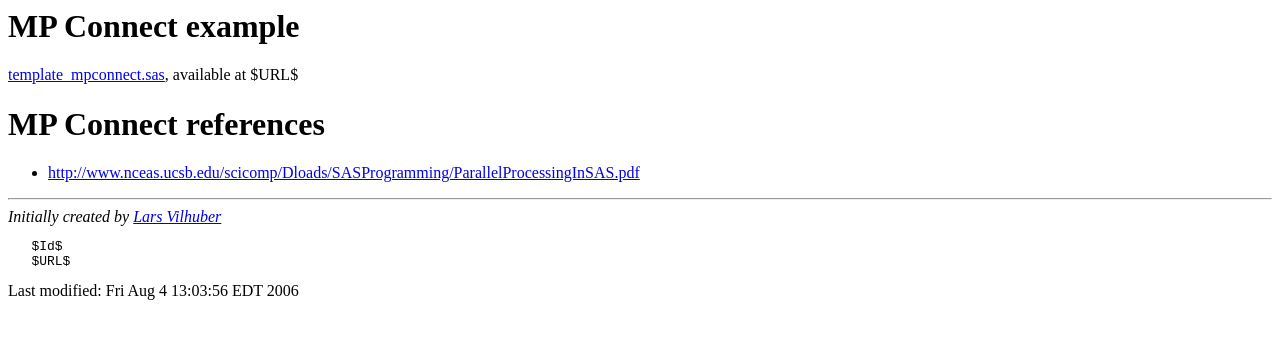
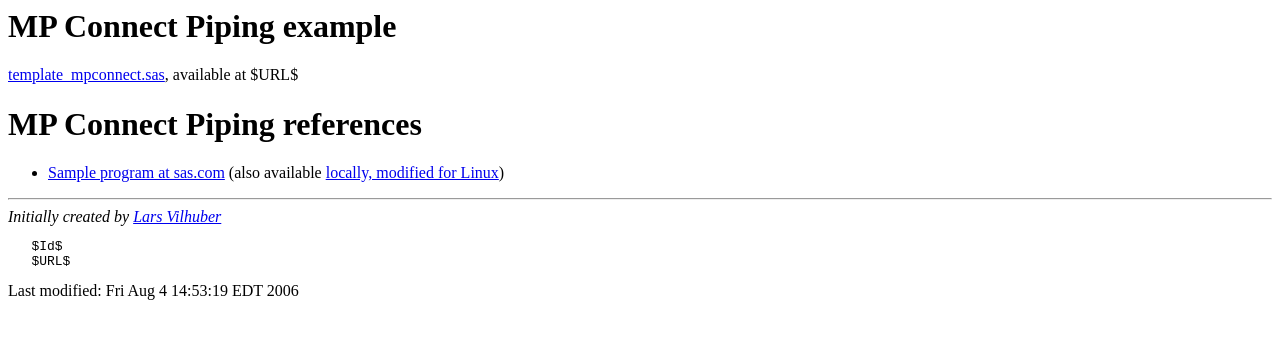
Before and after one commit to labordynamicsinstitute/code-fragments, a plain HTML site: page tcp-library/readme.html in a window 1280 px wide. Drawn offline with Linux system fonts and the light colour scheme.

Commit message:
Modified the example program to work with non-root-user Linux (i.e., everybody)

```diff
--- a/tcp-library/readme.html
+++ b/tcp-library/readme.html
@@ -1,19 +1,19 @@
 <!DOCTYPE HTML PUBLIC "-//W3C//DTD HTML 4.01 Transitional//EN">
 <html>
   <head>
-    <title>MP Connect references</title>
+    <title>MP Connect Piping references</title>
   </head>
 
   <body>
-    <h1>MP Connect example</h1>
+    <h1>MP Connect Piping example</h1>
 
 <a href="template_mpconnect.sas">template_mpconnect.sas</a>, available at $URL$
 
-    <h1>MP Connect references</h1>
+    <h1>MP Connect Piping references</h1>
 
 <ul>
 <li><a
-	  href="http://www.nceas.ucsb.edu/scicomp/Dloads/SASProgramming/ParallelProcessingInSAS.pdf">http://www.nceas.ucsb.edu/scicomp/Dloads/SASProgramming/ParallelProcessingInSAS.pdf</a>
+	  href="http://support.sas.com/onlinedoc/913/getDoc/en/connref.hlp/a002213148.htm">Sample program at sas.com</a> (also available <a href="example_mpconnect_piping.sas">locally, modified for Linux</a>)
 </li>
 
 </ul>
@@ -29,7 +29,7 @@
 
 <!-- Created: Fri Aug  4 13:01:23 EDT 2006 -->
 <!-- hhmts start -->
-Last modified: Fri Aug  4 13:03:56 EDT 2006
+Last modified: Fri Aug  4 14:53:19 EDT 2006
 <!-- hhmts end -->
   </body>
 </html>
```
